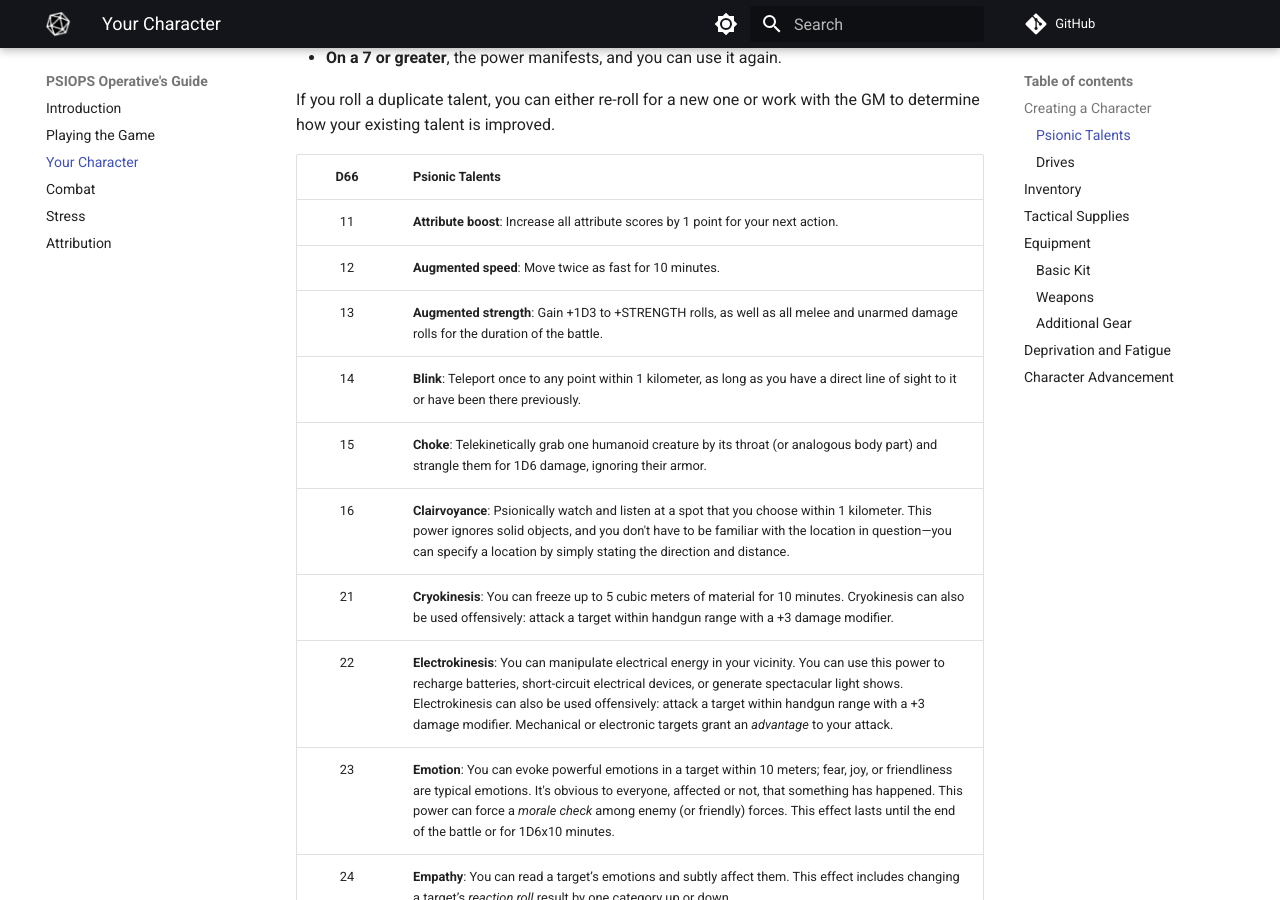
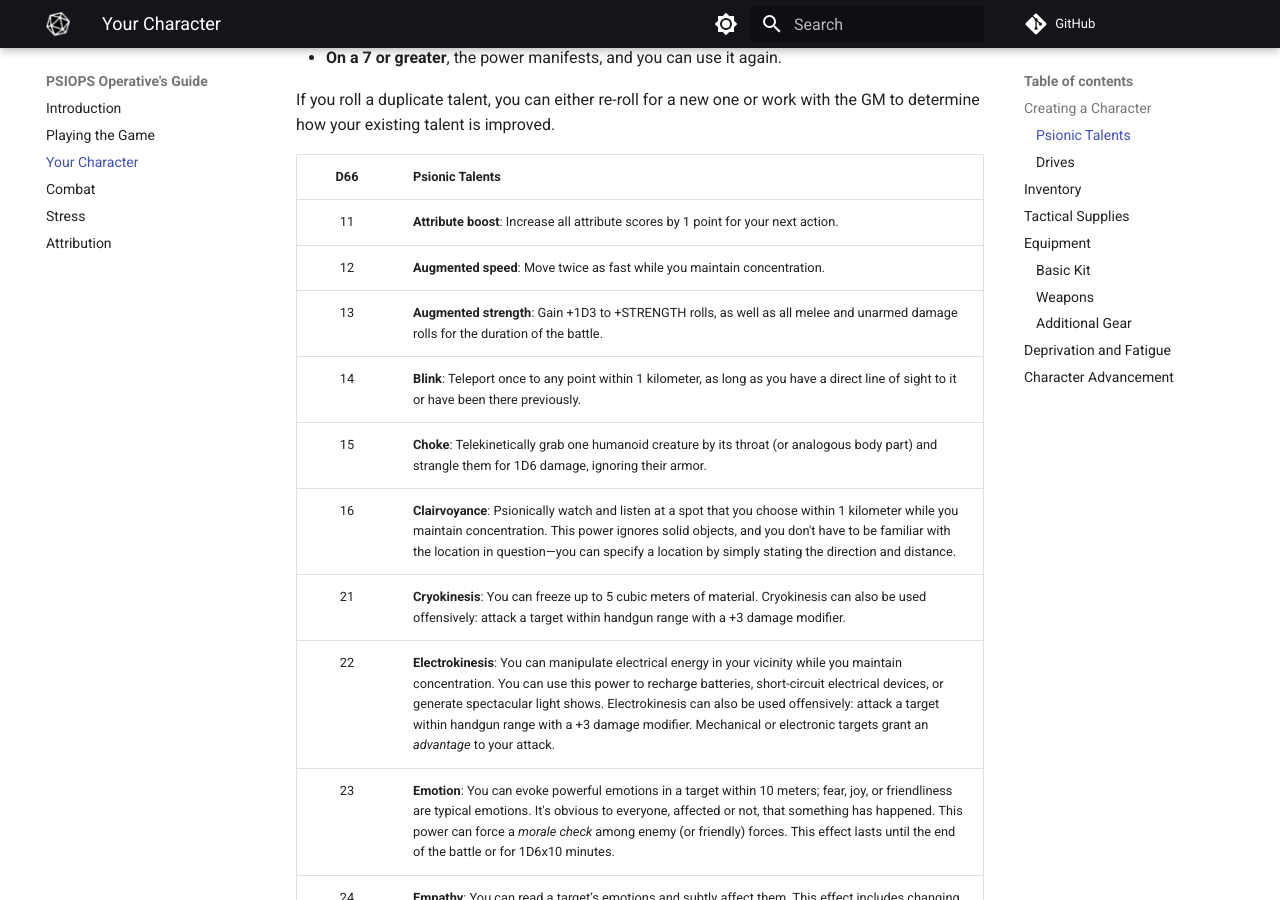
Before and after one commit to joemoose/psiops, an MkDocs documentation site: the page built from docs/character.md, in a window 1280 px wide and 900 px high, scrolled down 1225 px. Built offline with MkDocs 1.6.1 and Material for MkDocs 9.7.7, drawn with Linux system fonts in a browser that asks for light colours; comment, search, counter and statistics services are not loaded; some of the changed text lies outside the part shown.

Commit message:
Update character.md

```diff
--- a/docs/character.md
+++ b/docs/character.md
@@ -34,13 +34,13 @@ If you roll a duplicate talent, you can either re-roll for a new one or work wit
 | D66 | Psionic Talents |
 | :-: | :- |
 | 11 | **Attribute boost**: Increase all attribute scores by 1 point for your next action. |
-| 12 | **Augmented speed**: Move twice as fast for 10 minutes. |
+| 12 | **Augmented speed**: Move twice as fast while you maintain concentration. |
 | 13 | **Augmented strength**: Gain +1D3 to +STRENGTH rolls, as well as all melee and unarmed damage rolls for the duration of the battle. |
 | 14 | **Blink**: Teleport once to any point within 1 kilometer, as long as you have a direct line of sight to it or have been there previously. |
 | 15 | **Choke**: Telekinetically grab one humanoid creature by its throat (or analogous body part) and strangle them for 1D6 damage, ignoring their armor. |
-| 16 | **Clairvoyance**: Psionically watch and listen at a spot that you choose within 1 kilometer. This power ignores solid objects, and you don't have to be familiar with the location in question—you can specify a location by simply stating the direction and distance. |
-| 21 | **Cryokinesis**: You can freeze up to 5 cubic meters of material for 10 minutes. Cryokinesis can also be used offensively: attack a target within handgun range with a +3 damage modifier. |
-| 22 | **Electrokinesis**: You can manipulate electrical energy in your vicinity. You can use this power to recharge batteries, short-circuit electrical devices, or generate spectacular light shows. Electrokinesis can also be used offensively: attack a target within handgun range with a +3 damage modifier. Mechanical or electronic targets grant an *advantage* to your attack. |
+| 16 | **Clairvoyance**: Psionically watch and listen at a spot that you choose within 1 kilometer while you maintain concentration. This power ignores solid objects, and you don't have to be familiar with the location in question—you can specify a location by simply stating the direction and distance. |
+| 21 | **Cryokinesis**: You can freeze up to 5 cubic meters of material. Cryokinesis can also be used offensively: attack a target within handgun range with a +3 damage modifier. |
+| 22 | **Electrokinesis**: You can manipulate electrical energy in your vicinity while you maintain concentration. You can use this power to recharge batteries, short-circuit electrical devices, or generate spectacular light shows. Electrokinesis can also be used offensively: attack a target within handgun range with a +3 damage modifier. Mechanical or electronic targets grant an *advantage* to your attack. |
 | 23 | **Emotion**: You can evoke powerful emotions in a target within 10 meters; fear, joy, or friendliness are typical emotions. It's obvious to everyone, affected or not, that something has happened. This power can force a *morale check* among enemy (or friendly) forces. This effect lasts until the end of the battle or for 1D6x10 minutes. |
 | 24 | **Empathy**: You can read a target’s emotions and subtly affect them. This effect includes changing a target’s *reaction roll* result by one category up or down. |
 | 25 | **False perception**: You can cause a single target within 10 meters to hallucinate. This effect lasts as long as you concentrate on maintaining it. The details of the false perception are up to you, but it can range from a typical illusion or distraction to something that closely resembles a drug-fueled fugue state. |
```
Also changed, not shown: other parts of docs/character.md (+1 -1 lines).
